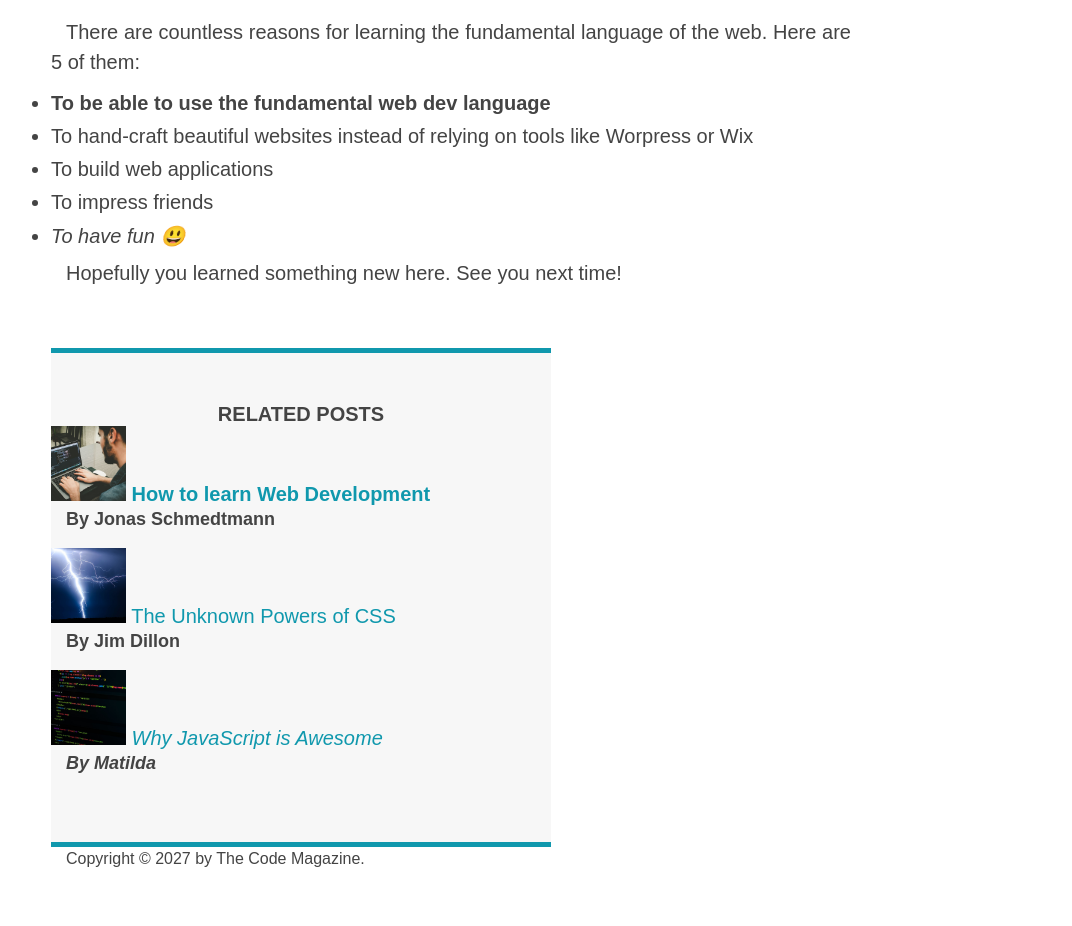
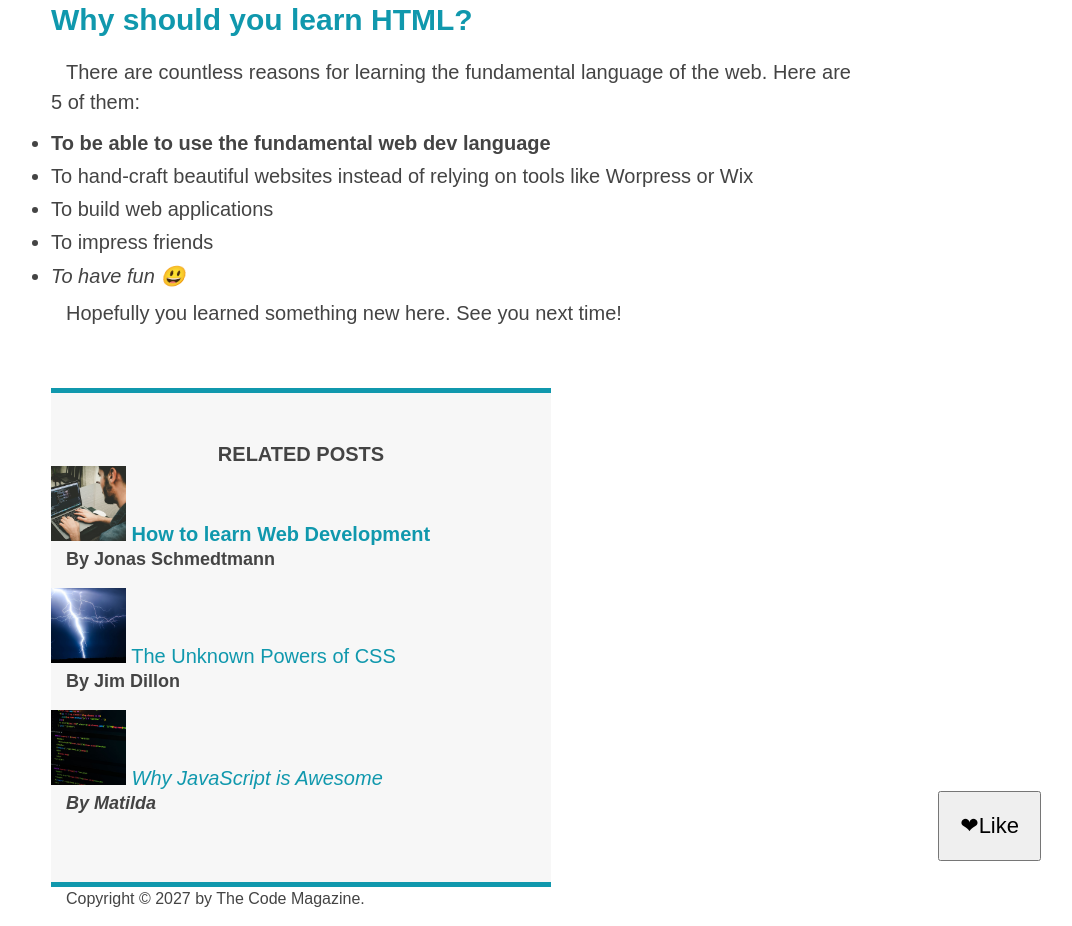
Before and after one commit to Jeffdiginvice/Build-Responsive-Real-World-Websites-with-HTML-and-CSS, a plain HTML site: page 03-css-fundamentals/index.html in a window 1280 px wide. Shown: the part 1514-2440 px from the top of the page, without its empty margins (189-1261 px from the left). Before the commit the page ends 2400 px from the top, so only its background shows below. Drawn offline with Linux system fonts and the light colour scheme.

Commit message:
Absolute Positioning

```diff
--- a/03-css-fundamentals/css/style.css
+++ b/03-css-fundamentals/css/style.css
@@ -9,6 +9,7 @@ body {
   color: #444;
 
   border-top: 10px solid #1098ad;
+  position: relative;
 }
 
 .container {
@@ -16,6 +17,7 @@ body {
   /* margin-left: auto;
   margin-right: auto; */
   margin: 0 auto;
+  /* position: relative; */
 }
 
 /* h1,
@@ -37,6 +39,7 @@ li {
   padding: 20px 40px;
   margin-bottom: 60px;
   /* height: 80px; */
+
 }
 
 nav {
@@ -44,6 +47,7 @@ nav {
 }
 .post-header {
   margin-bottom: 40px;
+  /* position: relative; */
 }
 
 article {
@@ -226,3 +230,16 @@ nav a:link {
 nav a:link:last-child {
   margin-right: 0;
 }
+
+button {
+  font-size: 22px;
+  padding: 20px;
+  cursor: pointer;
+
+  position: absolute;
+  /* top: 50px;
+  left: 50px; */
+
+  bottom: 50px;
+  right: 50px;
+}
--- a/03-css-fundamentals/index.html
+++ b/03-css-fundamentals/index.html
@@ -32,7 +32,8 @@
         <img
           src="img/post-img.jpg"
           alt="HTML code on a screen"
-          class="post-img"
+          class="post-img">
+          <button>❤Like</button>
       </header>
 
       <p>
@@ -106,5 +107,6 @@
       <p id="copyright" class="copyright text">Copyright &copy; 2027 by The Code Magazine.</p>
     </footer>
   </div>
+  <!-- <button>❤Like</button> -->
   </body>
 </html>
```
